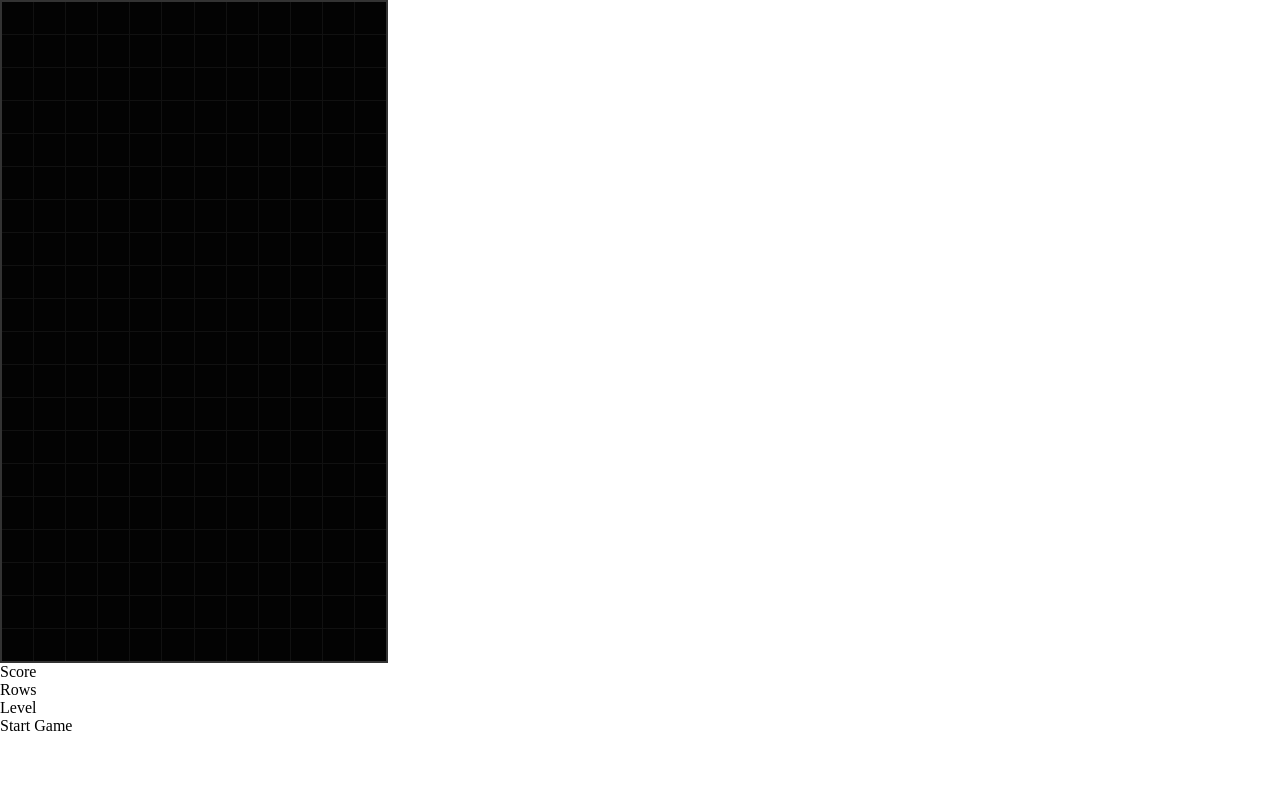
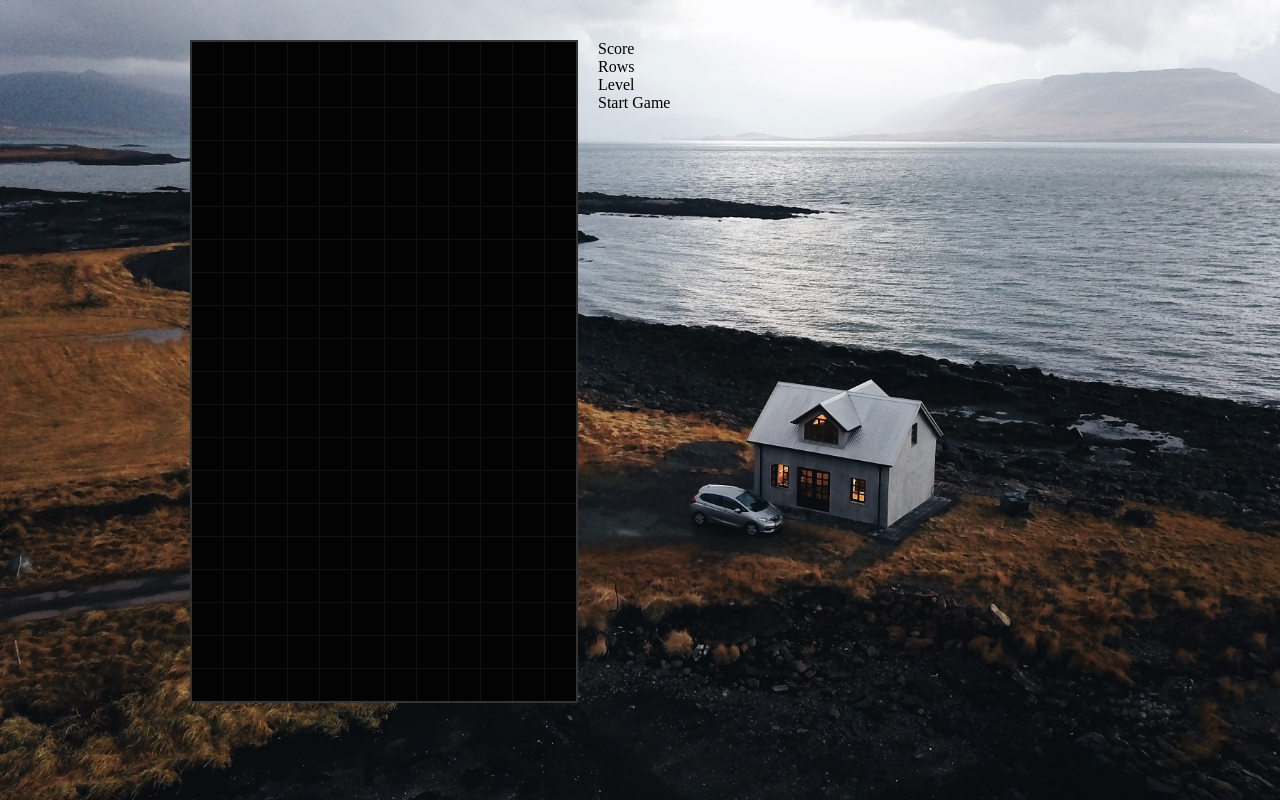
Before and after one commit to hjy0951/react-tetris-game, a React (Create React App) app: page / in a window 1280 px wide. Built offline with nearby package versions, Linux system fonts and the light colour scheme.

Commit message:
feat:  테트리스 게임 화면 스타일링 및 배경화면 이미지 추가

```diff
--- a/src/components/Tetris.tsx
+++ b/src/components/Tetris.tsx
@@ -5,20 +5,24 @@ import { createStage } from "../util/gameHelper";
 import Stage from "./Stage";
 import Display from "./Display";
 import StartButton from "./StartButton";
+// style
+import { TetrisWrapper, TetrisContainer } from "./styles/TetrisStyle";
 
 const Tetris = () => {
   return (
-    <div>
+    <TetrisWrapper>
+      <TetrisContainer>
         <Stage stage={createStage()} />
-      <div>
+        <aside>
           <div>
             <Display text="Score" />
             <Display text="Rows" />
             <Display text="Level" />
           </div>
           <StartButton />
-      </div>
-    </div>
+        </aside>
+      </TetrisContainer>
+    </TetrisWrapper>
   );
 };
 
--- /dev/null
+++ b/src/components/styles/TetrisStyle.ts
@@ -0,0 +1,26 @@
+import styled from "styled-components";
+// img
+import backgroundImage from "../../img/background.jpg";
+
+export const TetrisWrapper = styled.div`
+  width: 100vw;
+  height: 100vh;
+  background: url(${backgroundImage}) #000;
+  background-size: cover;
+  overflow: hidden;
+`;
+
+export const TetrisContainer = styled.div`
+  padding: 40px;
+  margin: 0 auto;
+  max-width: 900px;
+  display: flex;
+  align-items: flex-start;
+
+  aside {
+    width: 100%;
+    max-width: 200px;
+    display: block;
+    padding: 0 20px;
+  }
+`;
```
Also changed, not shown: src/img/background.jpg (added). Lines whose indentation alone changed are shown as unchanged.
